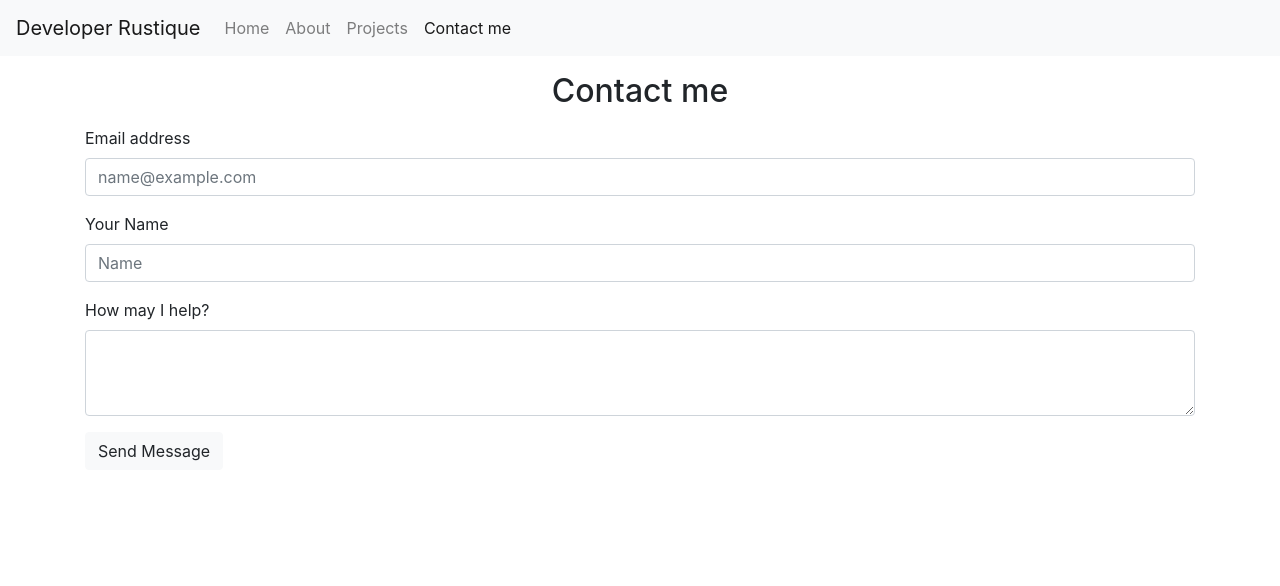
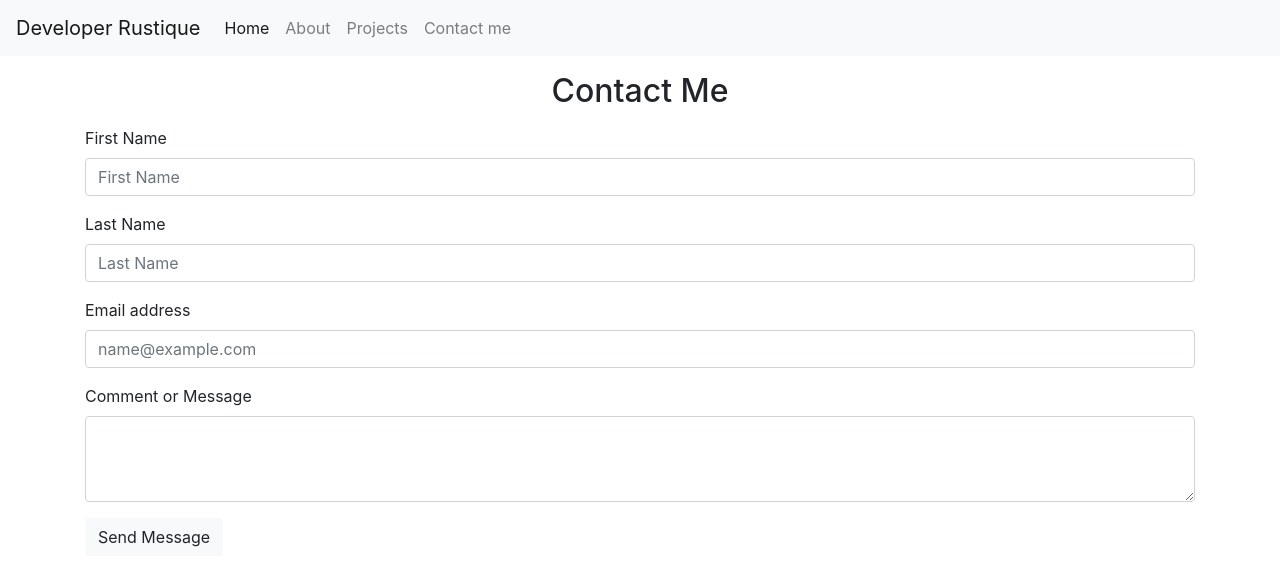
Before and after one commit to URustique/Rustique-Port, a Django app: page /contact in a window 1280 px wide. Shown: the top 586 px of the page. Run offline with Django 3.2, Linux system fonts and the light colour scheme.

Commit message:
added contact us form into contact.html

```diff
--- a/templates/contact.html
+++ b/templates/contact.html
@@ -11,6 +11,7 @@
     <title>Contact Me</title>
   </head>
   <body>
+
     <nav class="navbar navbar-expand-lg navbar-light bg-light">
       <a class="navbar-brand" href="#">Developer Rustique</a>
       <button class="navbar-toggler" type="button" data-toggle="collapse" data-target="#navbarNav" aria-controls="navbarNav" aria-expanded="false" aria-label="Toggle navigation">
@@ -18,7 +19,7 @@
       </button>
       <div class="collapse navbar-collapse" id="navbarNav">
         <ul class="navbar-nav">
-            <li class="nav-item">
+          <li class="nav-item active">
             <a class="nav-link" href="/home">Home <span class="sr-only">(current)</span></a>
           </li>
           <li class="nav-item">
@@ -27,7 +28,7 @@
           <li class="nav-item">
             <a class="nav-link" href="/projects">Projects</a>
           </li>
-            <li class="nav-item active">
+          <li class="nav-item">
             <a class="nav-link" href="/contact">Contact me</a>
           </li>
         </ul>
@@ -35,18 +36,23 @@
     </nav>
 
     <div class="container">
-         <h2 class="text-center my-3">Contact me</h2>
+      <h2 class="text-center my-3">Contact Me</h2>
       <form>
+        <div class="form-group">
+          <label for="exampleFormControlInput1">First Name</label>
+          <input type="email" class="form-control" id="exampleFormControlInput1" placeholder="First Name">
+        </div>
+        <div class="form-group">
+          <label for="exampleFormControlInput1">Last Name</label>
+          <input type="email" class="form-control" id="exampleFormControlInput1" placeholder="Last Name">
+        </div>
         <div class="form-group">
           <label for="exampleFormControlInput1">Email address</label>
           <input type="email" class="form-control" id="exampleFormControlInput1" placeholder="name@example.com">
         </div>
+
         <div class="form-group">
-              <label for="exampleFormControlInput1">Your Name</label>
-              <input type="name" class="form-control" id="exampleFormControlInput1" placeholder="Name">
-            </div>
-            <div class="form-group">
-              <label for="exampleFormControlTextarea1">How may I help?</label>
+          <label for="exampleFormControlTextarea1">Comment or Message</label>
           <textarea class="form-control" id="exampleFormControlTextarea1" rows="3"></textarea>
         </div>
         <button type="button" class="btn btn-light">Send Message</button>
@@ -64,6 +70,5 @@
     <script src="https://cdn.jsdelivr.net/npm/popper.js@1.16.1/dist/umd/popper.min.js" integrity="sha384-9/reFTGAW83EW2RDu2S0VKaIzap3H66lZH81PoYlFhbGU+6BZp6G7niu735Sk7lN" crossorigin="anonymous"></script>
     <script src="https://cdn.jsdelivr.net/npm/bootstrap@4.5.3/dist/js/bootstrap.min.js" integrity="sha384-w1Q4orYjBQndcko6MimVbzY0tgp4pWB4lZ7lr30WKz0vr/aWKhXdBNmNb5D92v7s" crossorigin="anonymous"></script>
     -->
-
   </body>
 </html>
```
Lines whose indentation alone changed are shown as unchanged.
